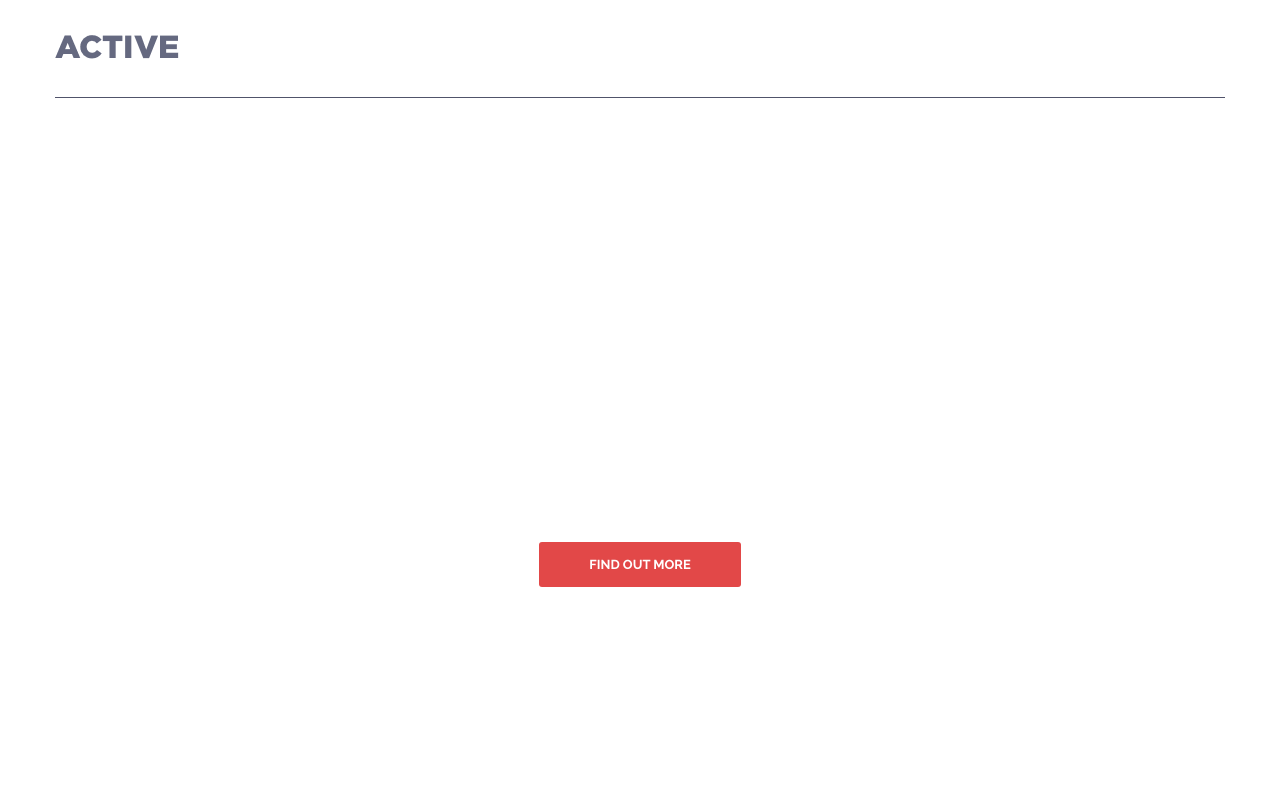
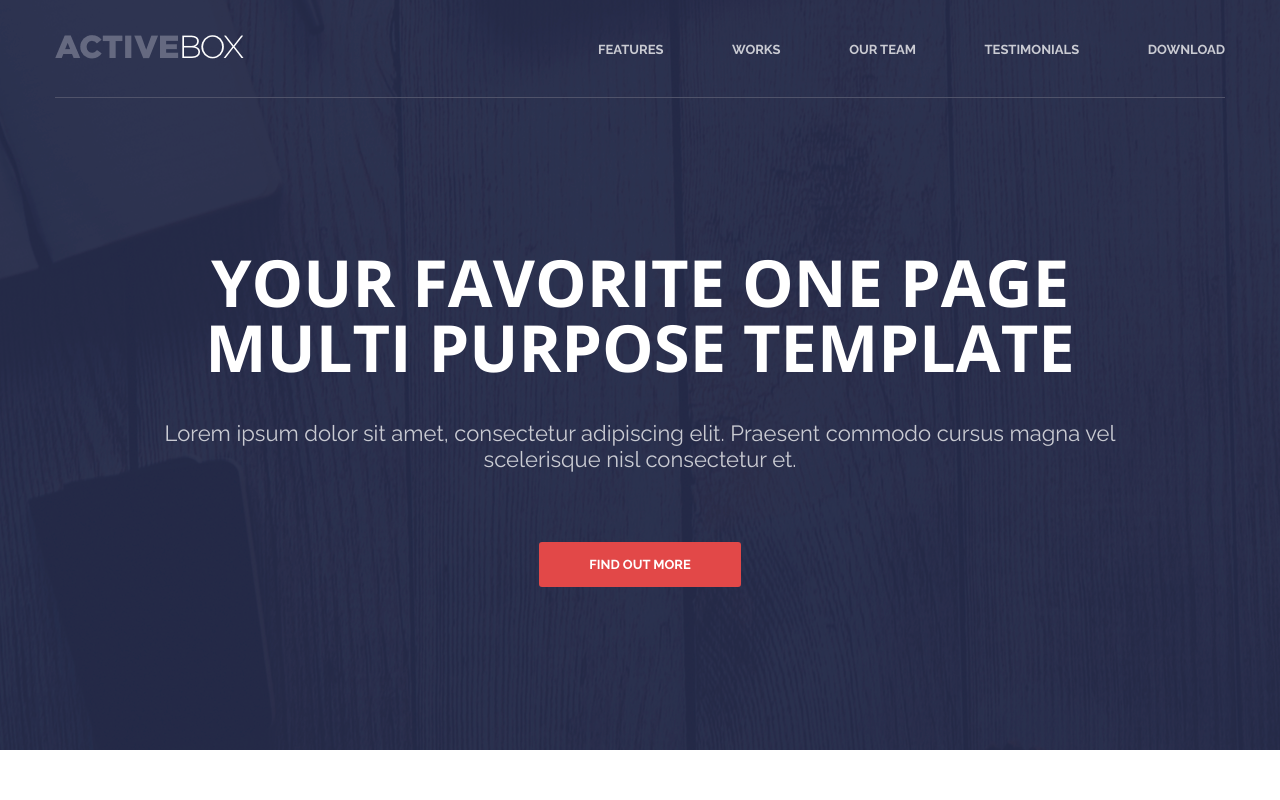
Before and after one commit to D1ctarors/activebox, a plain HTML site: page index.html in a window 1280 px wide. Shown: the top 800 px of the page. Drawn offline with nearby package versions, Linux system fonts and the light colour scheme.

Commit message:
Update style.css

```diff
--- a/css/style.css
+++ b/css/style.css
@@ -73,7 +73,7 @@ p {
 
 .intro {
     height: 750px;
-    background-image: url(./img/intro-bg.png);
+    background-image: url(../img/intro-bg.png);
 }
 
 .intro__head {
```
